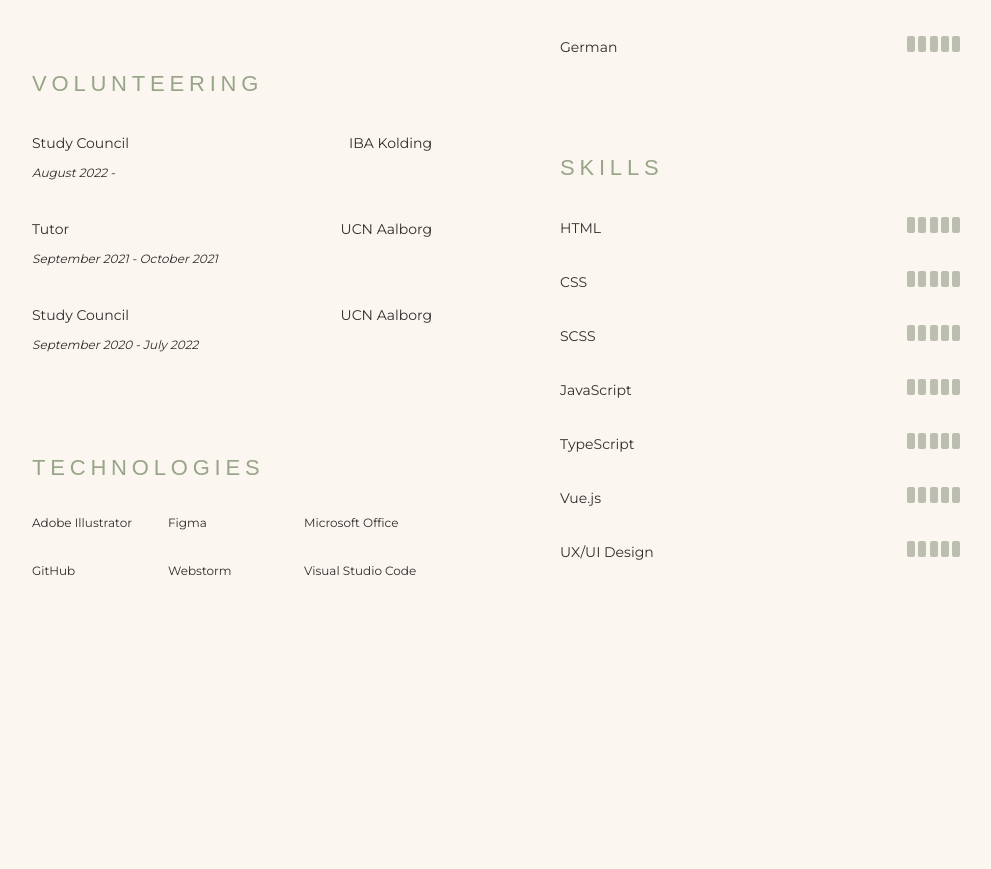
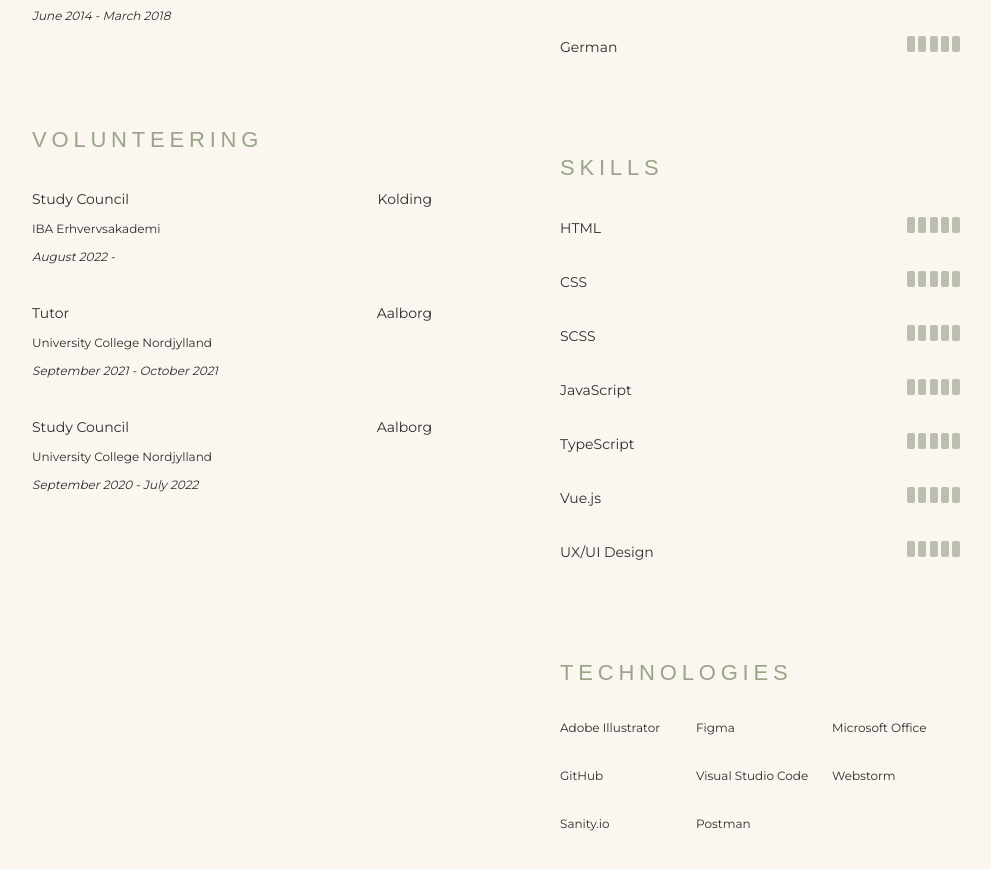
Before and after one commit to AnnaIpsen/new-portfolio, a Vue app: page /cv in a window 1280 px wide. Shown: the part 889-1758 px from the top of the page, without its empty margins (40-1031 px from the left). Before the commit the page ends 1548 px from the top, so only its background shows below. Built offline with nearby package versions, Linux system fonts and the light colour scheme.

Commit message:
Cv content + project + cv view style

```diff
--- a/src/content/cv_content.json
+++ b/src/content/cv_content.json
@@ -2,11 +2,13 @@
   "education": [
     {
       "name": "PBA in Webdevlopment",
+      "school": "IBA Erhvervsakademi",
       "when": "August 2022 - ",
       "where": "Kolding"
     },
     {
       "name": "Multimediadesign",
+      "school": "University College Nordjylland",
       "when": "September 2020 - July 2022",
       "where": "Aalborg"
     }
@@ -34,17 +36,20 @@
   "volunteering": [
     {
       "name": "Study Council",
-      "where": "IBA Kolding",
+      "school": "IBA Erhvervsakademi",
+      "where": "Kolding",
       "when": "August 2022 - "
     },
     {
       "name": "Tutor",
-      "where": "UCN Aalborg",
+      "school": "University College Nordjylland",
+      "where": "Aalborg",
       "when": "September 2021 - October 2021"
     },
     {
       "name": "Study Council",
-      "where": "UCN Aalborg",
+      "school": "University College Nordjylland",
+      "where": "Aalborg",
       "when": "September 2020 - July 2022"
     }
   ],
@@ -102,7 +107,9 @@
     "Figma",
     "Microsoft Office",
     "GitHub",
+    "Visual Studio Code",
     "Webstorm",
-    "Visual Studio Code"
+    "Sanity.io",
+    "Postman"
   ]
 }
--- a/src/content/projects.json
+++ b/src/content/projects.json
@@ -1,5 +1,11 @@
 {
   "projects": [
+    {
+      "name": "Vejle Jiu Jitsu Klub",
+      "description": "",
+      "demo": "https://www.figma.com/proto/qYFbqwZWbIe11eGNSkufO7/jiu-jitsu-klub?page-id=462%3A2&node-id=513-536&viewport=2520%2C-1766%2C0.5&scaling=scale-down",
+      "img": "vjjk.png"
+    },
     {
       "name": "Kold Festival",
       "description": "",
--- a/src/views/CvView.vue
+++ b/src/views/CvView.vue
@@ -11,6 +11,7 @@
               v-for="(education, index) in educations"
               :key="index"
               :name="education.name"
+              :company= "education.school"
               :when="education.when"
               :where="education.where"
           />
@@ -32,20 +33,10 @@
               v-for="(job, index) in volunteerings"
               :key="index"
               :name="job.name"
+              :company= "job.school"
               :when="job.when"
               :where="job.where"
           />
-        </div>
-        <div class="tech">
-          <h2>Technologies</h2>
-          <div class="techWrapper">
-            <p
-                v-for="(tech, index) in techs"
-                :key ="index"
-            >
-              {{ tech }}
-            </p>
-          </div>
         </div>
       </section>
       <section class="row">
@@ -69,6 +60,17 @@
               :name="skill.name"
               :level="skill.level"
           />
+        </div>
+        <div class="tech">
+          <h2>Technologies</h2>
+          <div class="techWrapper">
+            <p
+                v-for="(tech, index) in techs"
+                :key ="index"
+            >
+              {{ tech }}
+            </p>
+          </div>
         </div>
 
       </section>
@@ -135,7 +137,8 @@ export default {
   display: flex;
   flex-direction: row;
   flex-wrap: wrap;
-  justify-content: space-between;
+  justify-content: flex-start;
+  column-gap: 8px;
 }
 .techWrapper p {width: 8rem}
 
```
